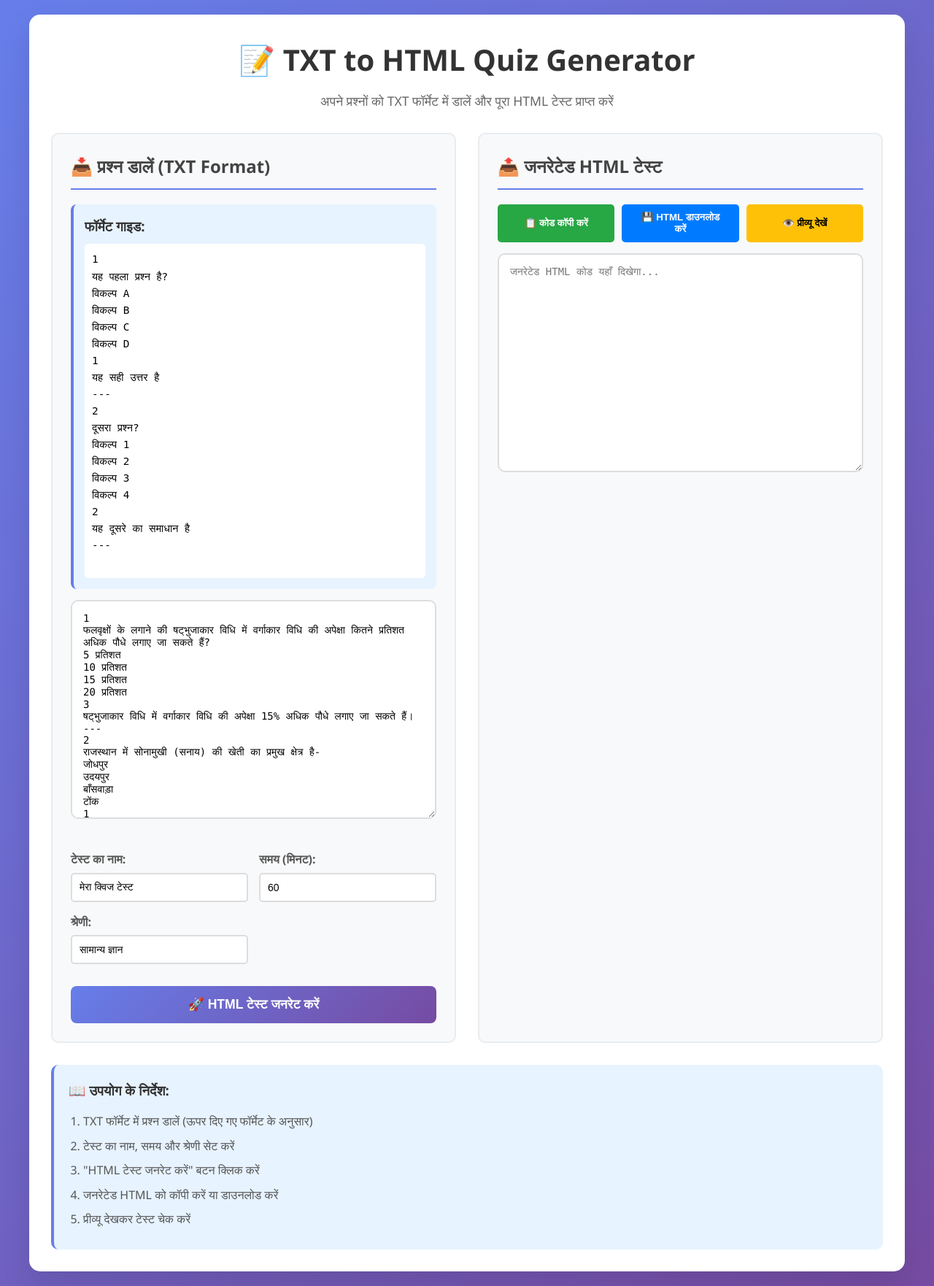
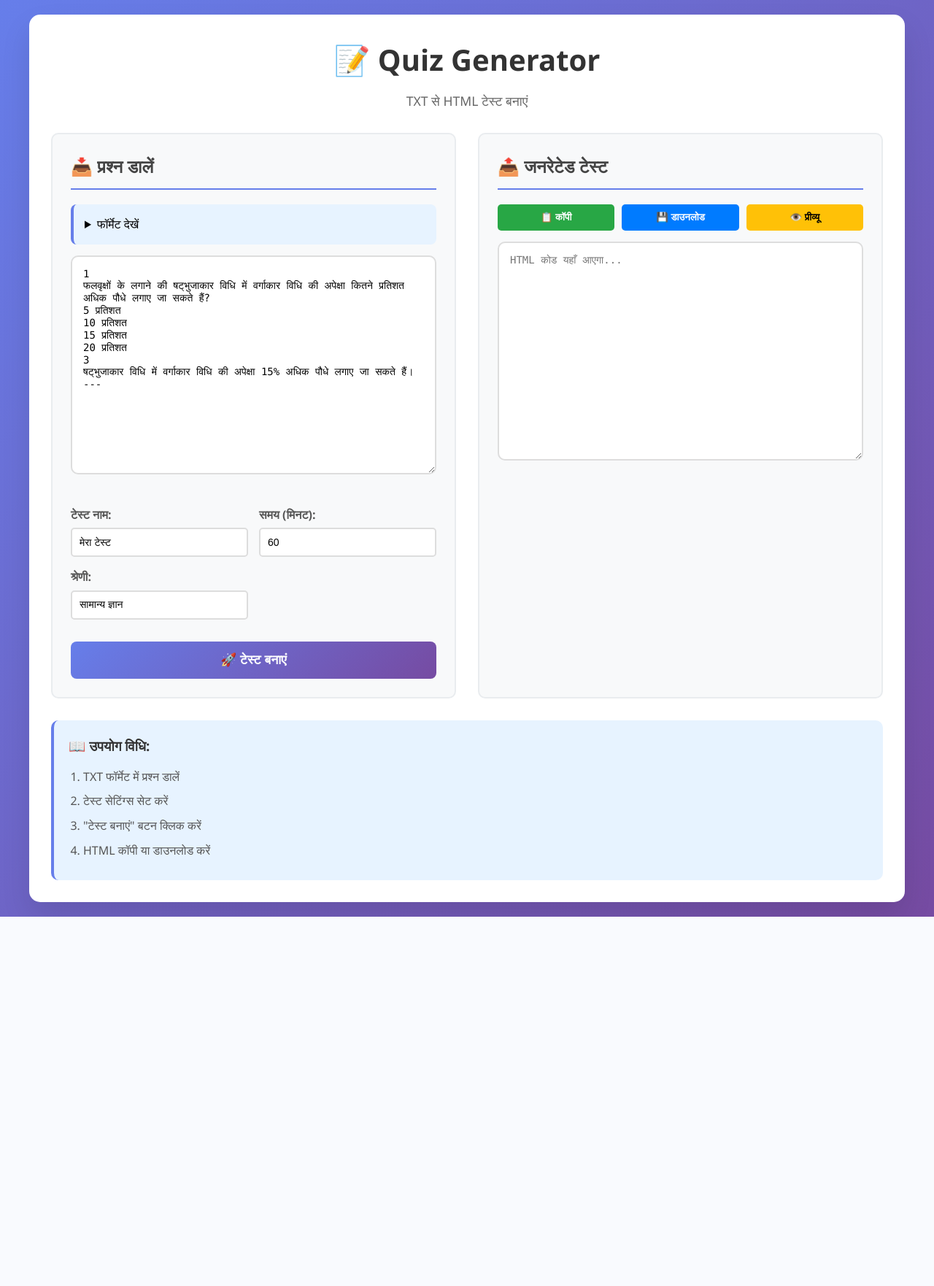
Before and after one commit to r84745752-art/Quiz, a Flask app: template templates/index.html in a window 1280 px wide. Shown: the whole page at 73% size. After the commit the page ends 1256 px from the top, so only its background shows below. Run offline with Flask 3, Linux system fonts and the light colour scheme; the template is opened without the code that fills it, so the values that code supplies are empty.

Commit message:
Update index.html

```diff
--- a/templates/index.html
+++ b/templates/index.html
@@ -2,51 +2,44 @@
 <html lang="hi">
 <head>
     <meta charset="UTF-8">
-    <meta name="viewport" content="width=device-width, initial-scale=1.0">
-    <title>TXT to HTML Quiz Generator Bot</title>
+    <meta name="viewport" content="width=device-width, initial-scale=1.0, maximum-scale=1.0, user-scalable=no">
+    <title>TXT to HTML Quiz Generator</title>
     <link rel="stylesheet" href="{{ url_for('static', filename='styles.css') }}">
 </head>
 <body>
     <div class="container">
         <header>
-            <h1>📝 TXT to HTML Quiz Generator</h1>
-            <p>अपने प्रश्नों को TXT फॉर्मेट में डालें और पूरा HTML टेस्ट प्राप्त करें</p>
+            <h1>📝 Quiz Generator</h1>
+            <p>TXT से HTML टेस्ट बनाएं</p>
         </header>
 
         <div class="main-content">
             <!-- Input Section -->
             <div class="input-section">
-                <h2>📥 प्रश्न डालें (TXT Format)</h2>
+                <h2>📥 प्रश्न डालें</h2>
                 <div class="format-guide">
-                    <h3>फॉर्मेट गाइड:</h3>
-                    <pre>
+                    <details>
+                        <summary>फॉर्मेट देखें</summary>
+                        <pre>
 1
-यह पहला प्रश्न है?
+प्रश्न?
 विकल्प A
 विकल्प B
 विकल्प C
 विकल्प D
 1
-यह सही उत्तर है
+समाधान
 ---
-2
-दूसरा प्रश्न?
-विकल्प 1
-विकल्प 2
-विकल्प 3
-विकल्प 4
-2
-यह दूसरे का समाधान है
----
-                    </pre>
+                        </pre>
+                    </details>
                 </div>
 
-                <textarea id="txtInput" placeholder="अपने प्रश्न यहाँ पेस्ट करें..."></textarea>
+                <textarea id="txtInput" placeholder="TXT प्रश्न यहाँ पेस्ट करें..."></textarea>
 
                 <div class="config-options">
                     <div class="config-item">
-                        <label for="testName">टेस्ट का नाम:</label>
-                        <input type="text" id="testName" value="मेरा क्विज टेस्ट">
+                        <label for="testName">टेस्ट नाम:</label>
+                        <input type="text" id="testName" value="मेरा टेस्ट">
                     </div>
                     <div class="config-item">
                         <label for="testDuration">समय (मिनट):</label>
@@ -58,26 +51,26 @@
                     </div>
                 </div>
 
-                <button onclick="generateQuiz()" class="generate-btn">🚀 HTML टेस्ट जनरेट करें</button>
+                <button onclick="generateQuiz()" class="generate-btn">🚀 टेस्ट बनाएं</button>
 
                 <div id="loading" class="loading" style="display: none;">
                     <div class="spinner"></div>
-                    <p>टेस्ट जनरेट हो रहा है...</p>
+                    <p>टेस्ट बन रहा है...</p>
                 </div>
             </div>
 
             <!-- Output Section -->
             <div class="output-section">
-                <h2>📤 जनरेटेड HTML टेस्ट</h2>
+                <h2>📤 जनरेटेड टेस्ट</h2>
                 <div class="output-controls">
-                    <button onclick="copyToClipboard()" class="copy-btn">📋 कोड कॉपी करें</button>
-                    <button onclick="downloadHTML()" class="download-btn">💾 HTML डाउनलोड करें</button>
-                    <button onclick="previewQuiz()" class="preview-btn">👁️ प्रीव्यू देखें</button>
+                    <button onclick="copyToClipboard()" class="copy-btn">📋 कॉपी</button>
+                    <button onclick="downloadHTML()" class="download-btn">💾 डाउनलोड</button>
+                    <button onclick="previewQuiz()" class="preview-btn">👁️ प्रीव्यू</button>
                 </div>
-                <textarea id="htmlOutput" readonly placeholder="जनरेटेड HTML कोड यहाँ दिखेगा..."></textarea>
+                <textarea id="htmlOutput" readonly placeholder="HTML कोड यहाँ आएगा..."></textarea>
 
                 <div id="result-info" class="result-info" style="display: none;">
-                    <p>✅ <span id="questions-count">0</span> प्रश्नों का टेस्ट सफलतापूर्वक जनरेट हुआ!</p>
+                    <p>✅ <span id="questions-count">0</span> प्रश्नों का टेस्ट तैयार!</p>
                 </div>
             </div>
         </div>
@@ -93,18 +86,18 @@
 
         <!-- Instructions -->
         <div class="instructions">
-            <h3>📖 उपयोग के निर्देश:</h3>
+            <h3>📖 उपयोग विधि:</h3>
             <ol>
-                <li>TXT फॉर्मेट में प्रश्न डालें (ऊपर दिए गए फॉर्मेट के अनुसार)</li>
-                <li>टेस्ट का नाम, समय और श्रेणी सेट करें</li>
-                <li>"HTML टेस्ट जनरेट करें" बटन क्लिक करें</li>
-                <li>जनरेटेड HTML को कॉपी करें या डाउनलोड करें</li>
-                <li>प्रीव्यू देखकर टेस्ट चेक करें</li>
+                <li>TXT फॉर्मेट में प्रश्न डालें</li>
+                <li>टेस्ट सेटिंग्स सेट करें</li>
+                <li>"टेस्ट बनाएं" बटन क्लिक करें</li>
+                <li>HTML कॉपी या डाउनलोड करें</li>
             </ol>
         </div>
     </div>
 
     <script>
+        // Same JavaScript code as before
         async function generateQuiz() {
             const txtInput = document.getElementById('txtInput').value;
             const testName = document.getElementById('testName').value;
@@ -116,7 +109,6 @@
                 return;
             }
 
-            // Show loading
             document.getElementById('loading').style.display = 'block';
             document.getElementById('result-info').style.display = 'none';
 
@@ -140,12 +132,12 @@
                     document.getElementById('htmlOutput').value = result.html;
                     document.getElementById('questions-count').textContent = result.questionsCount;
                     document.getElementById('result-info').style.display = 'block';
-                    showMessage(`✅ ${result.questionsCount} प्रश्नों का टेस्ट जनरेट हुआ!`, 'success');
+                    showMessage(`✅ ${result.questionsCount} प्रश्नों का टेस्ट तैयार!`, 'success');
                 } else {
                     showMessage(`❌ त्रुटि: ${result.error}`, 'error');
                 }
             } catch (error) {
-                showMessage('❌ सर्वर कनेक्शन में त्रुटि!', 'error');
+                showMessage('❌ सर्वर कनेक्शन त्रुटि!', 'error');
             } finally {
                 document.getElementById('loading').style.display = 'none';
             }
@@ -161,8 +153,7 @@
             htmlOutput.select();
             htmlOutput.setSelectionRange(0, 99999);
             navigator.clipboard.writeText(htmlOutput.value);
-
-            showMessage('✅ HTML कोड क्लिपबोर्ड में कॉपी हो गया!', 'success');
+            showMessage('✅ कोड कॉपी हुआ!', 'success');
         }
 
         function downloadHTML() {
@@ -182,8 +173,7 @@
             a.click();
             document.body.removeChild(a);
             URL.revokeObjectURL(url);
-
-            showMessage('✅ HTML फाइल डाउनलोड हो गई!', 'success');
+            showMessage('✅ फाइल डाउनलोड हुई!', 'success');
         }
 
         function previewQuiz() {
@@ -203,11 +193,9 @@
         }
 
         function showMessage(message, type) {
-            // Remove existing messages
             const existingMessages = document.querySelectorAll('.message');
             existingMessages.forEach(msg => msg.remove());
 
-            // Create new message
             const messageDiv = document.createElement('div');
             messageDiv.className = `message ${type}-message`;
             messageDiv.textContent = message;
@@ -215,12 +203,13 @@
                 position: fixed;
                 top: 20px;
                 right: 20px;
-                padding: 15px 20px;
+                padding: 12px 16px;
                 border-radius: 8px;
                 color: white;
                 font-weight: 600;
                 z-index: 1000;
                 animation: slideIn 0.3s ease;
+                font-size: 14px;
             `;
 
             if (type === 'success') {
@@ -231,13 +220,11 @@
 
             document.body.appendChild(messageDiv);
 
-            // Remove after 3 seconds
             setTimeout(() => {
                 messageDiv.remove();
             }, 3000);
         }
 
-        // Close modal when clicking outside
         window.onclick = function(event) {
             const modal = document.getElementById('previewModal');
             if (event.target === modal) {
@@ -245,7 +232,7 @@
             }
         }
 
-        // Add sample data on load
+        // Sample data
         window.onload = function() {
             document.getElementById('txtInput').value = `1
 फलवृक्षों के लगाने की षट्भुजाकार विधि में वर्गाकार विधि की अपेक्षा कितने प्रतिशत अधिक पौधे लगाए जा सकते हैं?
@@ -255,53 +242,8 @@
 20 प्रतिशत
 3
 षट्भुजाकार विधि में वर्गाकार विधि की अपेक्षा 15% अधिक पौधे लगाए जा सकते हैं।
----
-2
-राजस्थान में सोनामुखी (सनाय) की खेती का प्रमुख क्षेत्र है-
-जोधपुर
-उदयपुर
-बाँसवाड़ा
-टोंक
-1
-राजस्थान में सोनामुखी की खेती का प्रमुख क्षेत्र जोधपुर है।
 ---`;
         }
     </script>
-
-    <style>
-        @keyframes slideIn {
-            from { transform: translateX(100%); opacity: 0; }
-            to { transform: translateX(0); opacity: 1; }
-        }
-
-        .loading {
-            text-align: center;
-            padding: 20px;
-        }
-
-        .spinner {
-            border: 4px solid #f3f3f3;
-            border-top: 4px solid #667eea;
-            border-radius: 50%;
-            width: 40px;
-            height: 40px;
-            animation: spin 1s linear infinite;
-            margin: 0 auto 10px;
-        }
-
-        @keyframes spin {
-            0% { transform: rotate(0deg); }
-            100% { transform: rotate(360deg); }
-        }
-
-        .result-info {
-            background: #d4edda;
-            color: #155724;
-            padding: 15px;
-            border-radius: 8px;
-            margin-top: 15px;
-            border: 1px solid #c3e6cb;
-        }
-    </style>
 </body>
 </html>
```
